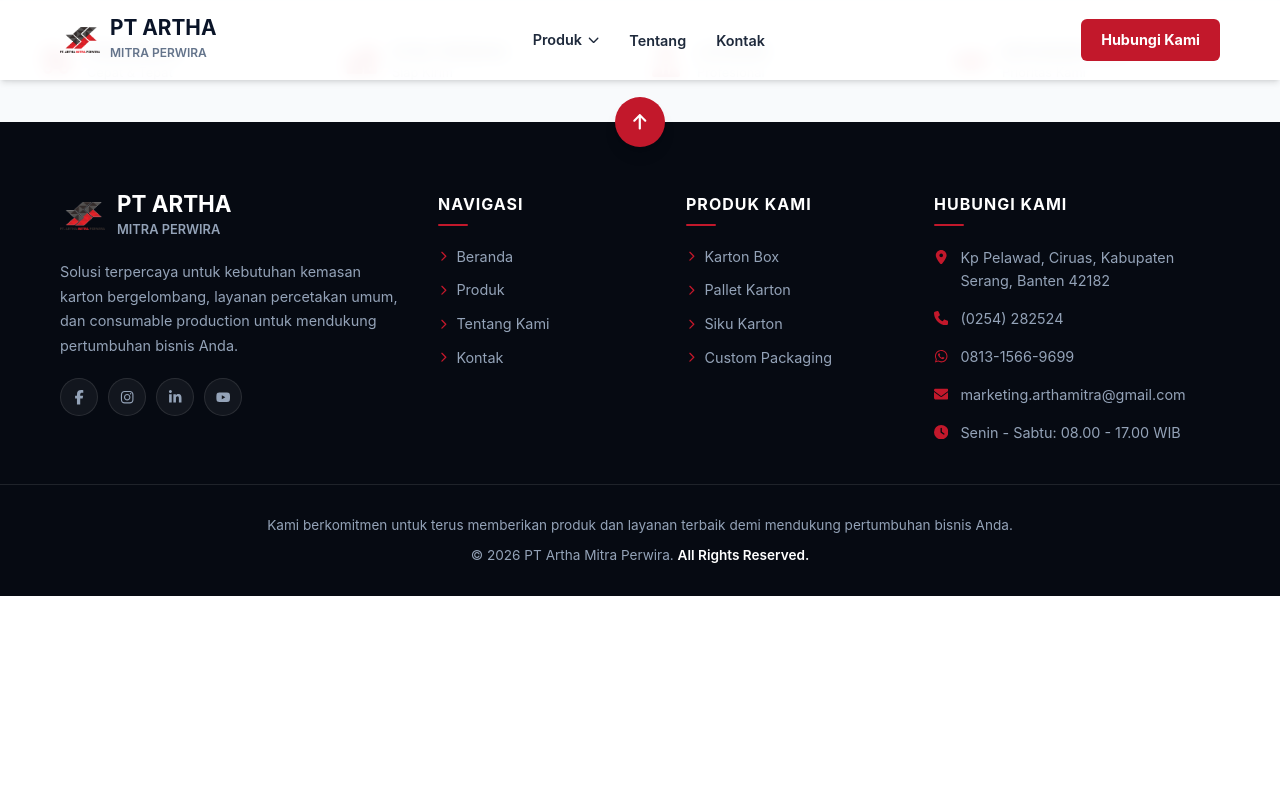
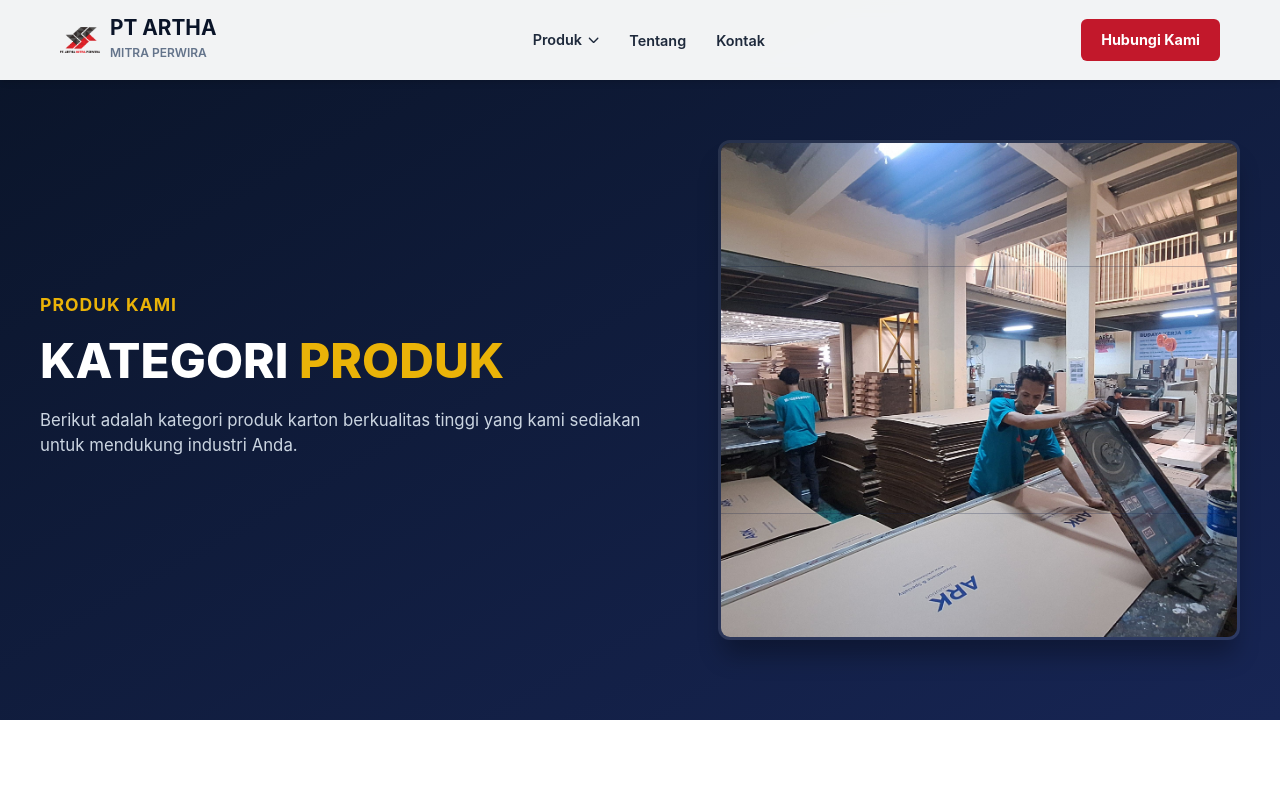
Before and after one commit to fathanfahrizy/PT-Artha-Mitra-Perwira, a React (Vite) app: page /produk in a window 1280 px wide. Shown: the top 800 px of the page. Built offline with nearby package versions, Linux system fonts and the light colour scheme.

Commit message:
Mengubah href pada Logo

```diff
--- a/src/App.jsx
+++ b/src/App.jsx
@@ -9,7 +9,7 @@ function App() {
       <MainLayout>
         <Routes>
           <Route path="/" element={<Home />} />
-          <Route path="/product" element={<Product />} />
+          <Route path="/produk" element={<Product />} />
         </Routes>
       </MainLayout>
     </BrowserRouter>
--- a/src/components/organisms/Navbar.jsx
+++ b/src/components/organisms/Navbar.jsx
@@ -42,7 +42,7 @@ export default function Navbar() {
       <div className="max-w-300 mx-auto px-3.75 md:px-5">
         <div className="flex justify-between items-center h-17.5 md:h-20">
           {/* LOGO SECTION */}
-          <a href="#beranda" className="flex items-center gap-2.5 group" aria-label="PT Artha Mitra Perwira Home">
+          <a href="/" className="flex items-center gap-2.5 group" aria-label="PT Artha Mitra Perwira Home">
             <img
               src="/images/logo-artha.png"
               alt="Logo PT Artha Mitra Perwira"
```
